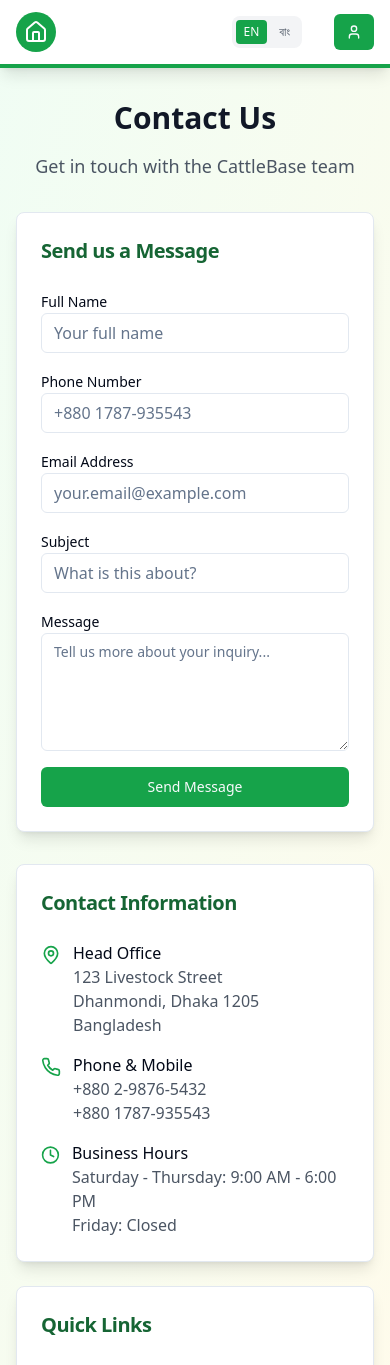
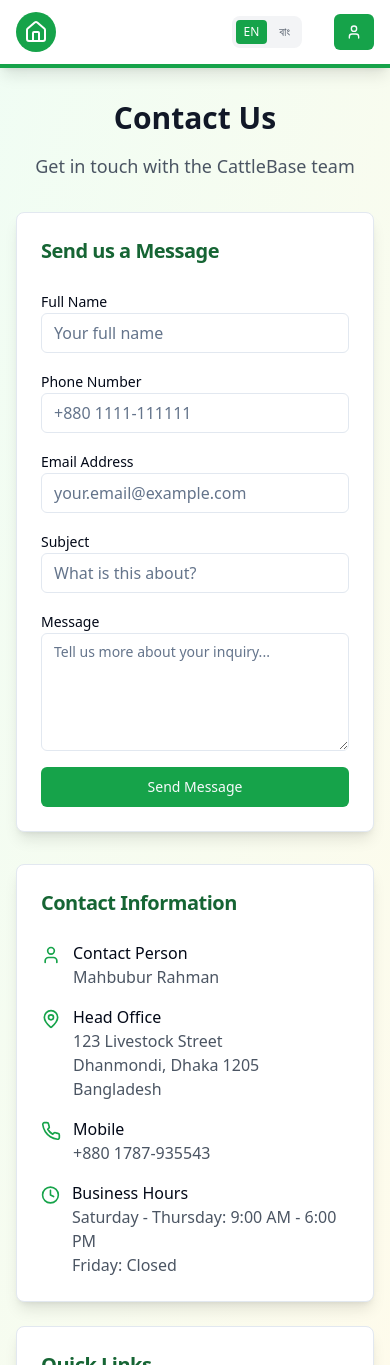
Before and after one commit to SHANTO612/poshur-sheba-hub, a React (Vite) app: page /contact in a window 390 px wide. Shown: the top 1365 px of the page. Built offline with nearby package versions, Linux system fonts and the light colour scheme.

Commit message:
Fix: Replace contact info with dummy data
Replaced real contact information with dummy data in the contact page, including the removal of a phone number and the addition of a name.

```diff
--- a/src/pages/Contact.tsx
+++ b/src/pages/Contact.tsx
@@ -6,7 +6,7 @@ import { Button } from '../components/ui/button';
 import { Input } from '../components/ui/input';
 import { Label } from '../components/ui/label';
 import { Textarea } from '../components/ui/textarea';
-import { MapPin, Phone, Clock } from 'lucide-react';
+import { MapPin, Phone, Clock, User } from 'lucide-react';
 
 const Contact = () => {
   const { t } = useLanguage();
@@ -68,7 +68,7 @@ const Contact = () => {
                       type="tel"
                       value={formData.phone}
                       onChange={(e) => handleInputChange('phone', e.target.value)}
-                      placeholder="+880 1787-935543"
+                      placeholder="+880 1111-111111"
                     />
                   </div>
                 </div>
@@ -127,6 +127,16 @@ const Contact = () => {
               </CardHeader>
               <CardContent className="space-y-4">
                 <div className="flex items-start gap-3">
+                  <User className="h-5 w-5 text-green-600 mt-1" />
+                  <div>
+                    <h4 className="font-medium">Contact Person</h4>
+                    <p className="text-gray-600">
+                      Mahbubur Rahman
+                    </p>
+                  </div>
+                </div>
+
+                <div className="flex items-start gap-3">
                   <MapPin className="h-5 w-5 text-green-600 mt-1" />
                   <div>
                     <h4 className="font-medium">Head Office</h4>
@@ -141,9 +151,8 @@ const Contact = () => {
                 <div className="flex items-start gap-3">
                   <Phone className="h-5 w-5 text-green-600 mt-1" />
                   <div>
-                    <h4 className="font-medium">Phone & Mobile</h4>
+                    <h4 className="font-medium">Mobile</h4>
                     <p className="text-gray-600">
-                      +880 2-9876-5432<br />
                       +880 1787-935543
                     </p>
                   </div>
```
